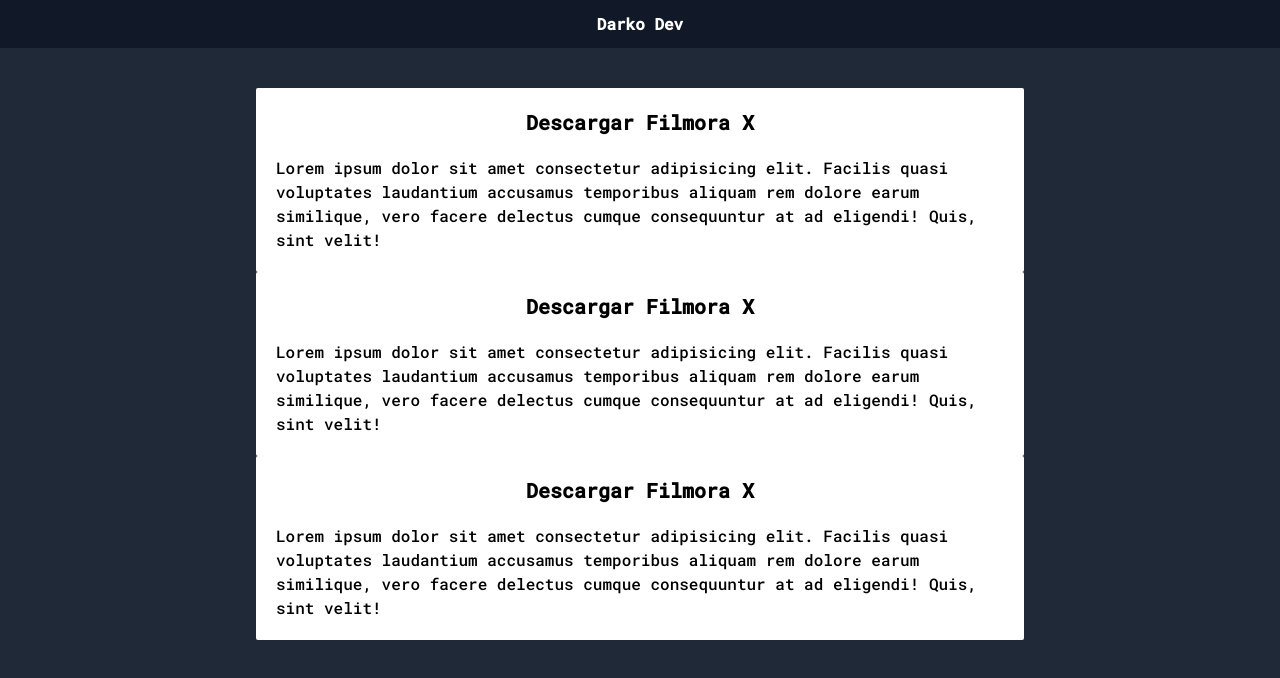
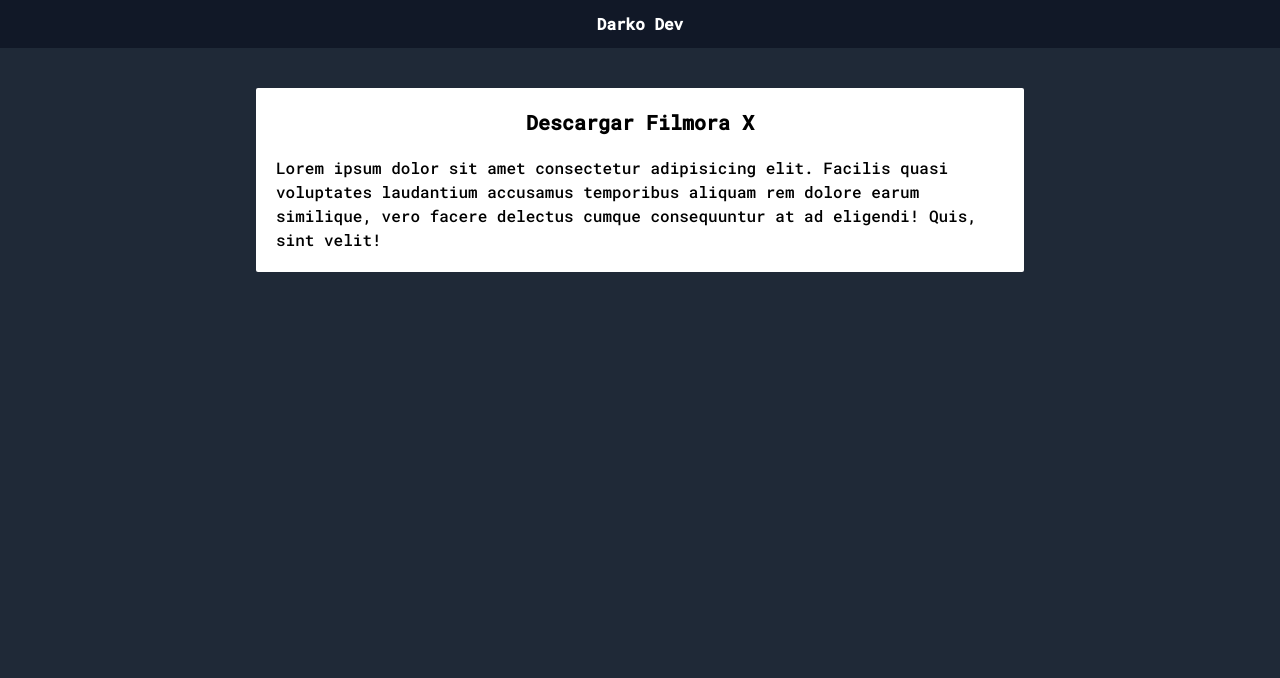
Before and after one commit to JAFB321/darkodev-downloads, a Next.js app: page /downloads/1 in a window 1280 px wide. Shown: the top 678 px of the page. Built offline with nearby package versions, Linux system fonts and the light colour scheme.

Commit message:
fix: remove unncesesary DownloadCards

```diff
--- a/src/pages/downloads/[id].tsx
+++ b/src/pages/downloads/[id].tsx
@@ -20,9 +20,6 @@
     return (
         <Layout>
             <DownloadCard url={url} content={content} title={title} />
-            <DownloadCard url={url} content={content} title={title} />
-            <DownloadCard url={url} content={content} title={title} />
-
         </Layout>
     )
 }
```
